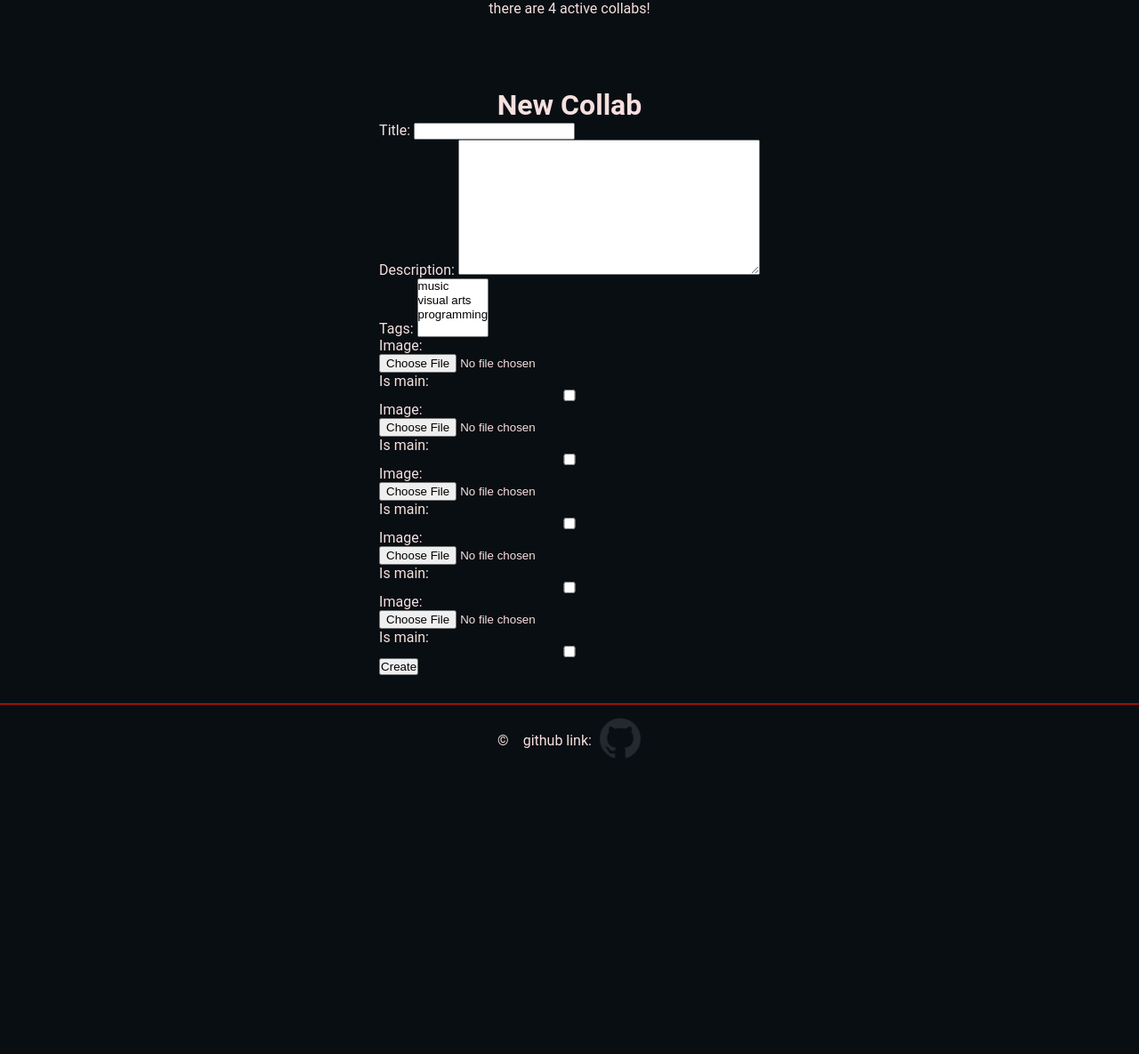
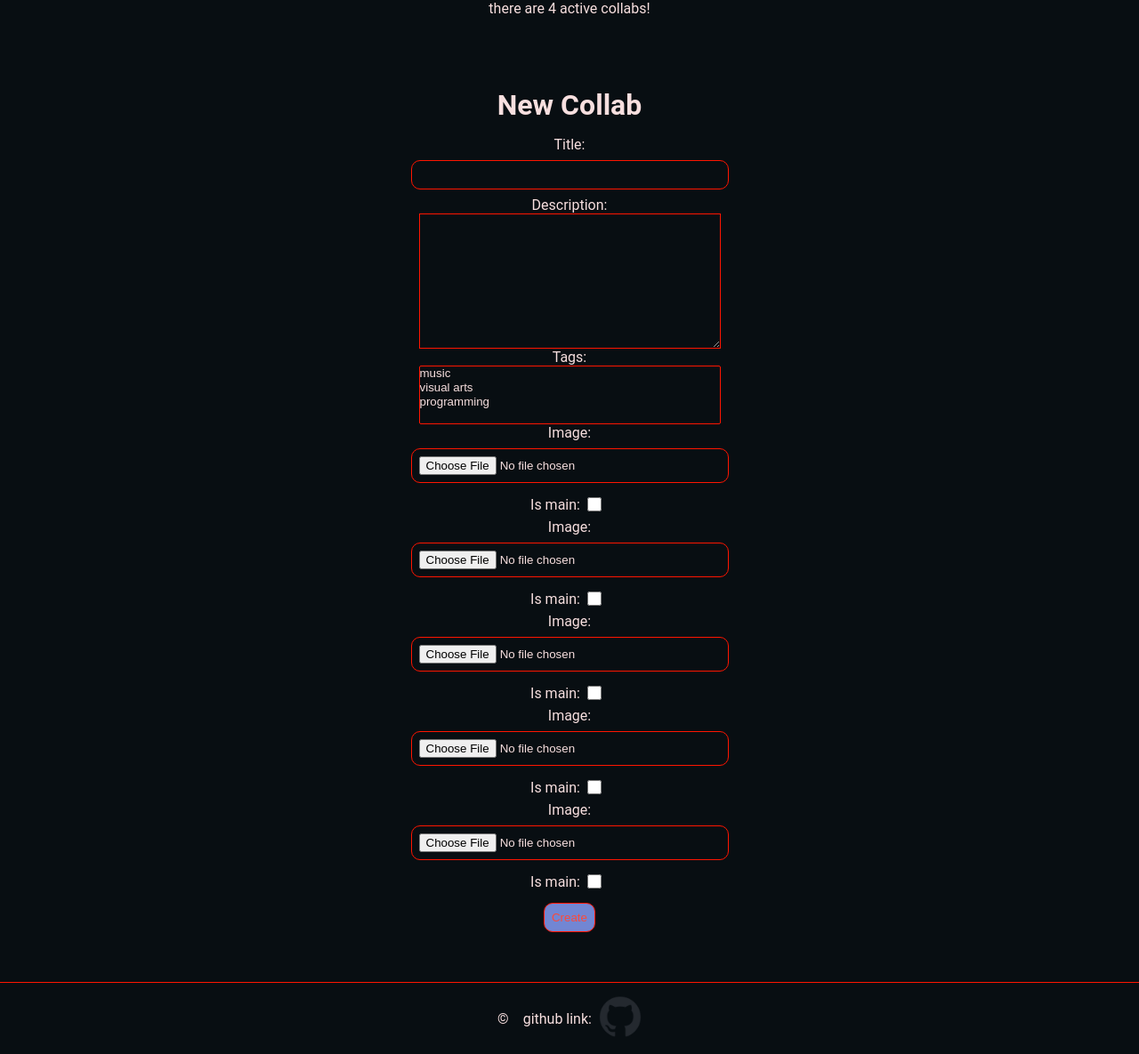
Before and after one commit to DomanskiFilip/MyCollab, a Django app: page /collabs/new/ in a window 1280 px wide. Shown: the part 142-1327 px from the top of the page at 89% size. Before the commit the page ends 994 px from the top, so only its background shows below. Run offline with Django 4.2, Linux system fonts and the light colour scheme; data comes from the database, SQL or seed files in the repository.

Commit message:
New initial raw design

```diff
--- /dev/null
+++ b/Core/static/Core/scriptNew.js
@@ -0,0 +1,64 @@
+
+// Get all checkboxes
+var checkboxes = document.querySelectorAll('input[type=checkbox]');
+
+// Add event listener to each checkbox
+checkboxes.forEach(function(checkbox) {
+    checkbox.addEventListener('change', function() {
+        // When a checkbox is checked
+        if (this.checked) {
+            // Uncheck all other checkboxes
+            checkboxes.forEach(function(otherCheckbox) {
+                if (otherCheckbox !== checkbox) {
+                    otherCheckbox.checked = false;
+                }
+            });
+        }
+    });
+});
+
+
+  document.querySelectorAll('input[type="file"]').forEach(function(input) {
+    input.addEventListener('change', function() {
+      var reader = new FileReader();
+      reader.onload = function(e) {
+        var img = new Image();
+        img.onload = function() {
+          var canvas = document.createElement('canvas');
+          var ctx = canvas.getContext('2d');
+
+          // Set the canvas dimensions to the desired size
+          var MAX_WIDTH = 200;
+          var MAX_HEIGHT = 150;
+          var width = img.width;
+          var height = img.height;
+
+          if (width > height) {
+            if (width > MAX_WIDTH) {
+              height *= MAX_WIDTH / width;
+              width = MAX_WIDTH;
+            }
+          } else {
+            if (height > MAX_HEIGHT) {
+              width *= MAX_HEIGHT / height;
+              height = MAX_HEIGHT;
+            }
+          }
+
+          canvas.width = width;
+          canvas.height = height;
+
+          // Draw the image on the canvas
+          ctx.drawImage(img, 0, 0, width, height);
+
+          // Get the data URL of the resized image
+          var dataUrl = canvas.toDataURL('image/jpeg');
+
+          // Display the resized image
+          document.querySelector('#preview' + input.name.replace(/\D/g, '')).innerHTML = '<img src="' + dataUrl + '">';
+        };
+        img.src = e.target.result;
+      };
+      reader.readAsDataURL(input.files[0]);
+    });
+  });
--- a/Core/static/Core/style.css
+++ b/Core/static/Core/style.css
@@ -43,9 +43,6 @@ body {
 ::-webkit-scrollbar-thumb:hover {
     background-color: var(--tag-bg-hover);
 }
-
-
-
 
 /* css for Base.html */
 
@@ -234,8 +231,11 @@ footer {
             }
 
                 #collabInfoBarWrapper span {
-                    text-wrap: pretty;
                     width: 50%;
+                    height: 5rem;
+                    overflow: scroll;
+                    overflow-x: hidden;
+                    text-overflow: ellipsis;
                 }
 
                 #collabInfoBarWrapper img{
@@ -325,6 +325,7 @@ footer {
         flex-direction: column;
         margin: 1rem;
         margin-bottom: 0;
+        text-overflow: ellipsis;
     }
 
     #imgContainer {
@@ -337,7 +338,7 @@ footer {
     }
 
         #imgContainer img {
-            width: 50%;
+            width: 20rem;
             height: 20rem;
             object-fit: scale-down;
             margin-bottom: 1rem;
@@ -388,3 +389,72 @@ footer {
             padding: 0.5rem;
             margin: 0.5rem;
         }
+
+/* css for new.html */
+
+#NewCollabWrapper {
+    display: flex;
+    flex-direction: column;
+    align-items: center;
+    justify-content: center;
+}
+
+    #NewCollabWrapper  h2 {
+        width: 100%;
+        text-align: center;
+        font-size: 2rem;
+    }
+
+#CollabForm {
+    display: flex;
+    flex-direction: column;
+    align-items: center;
+    justify-content: center;
+    width: 100%;
+    margin-top: 1rem;
+    margin-bottom: 1rem;
+}
+
+    #CollabForm #wrapper {
+        display: flex;
+        flex-direction: row;
+        justify-content: center;
+        align-items: center;
+        width: 100%;
+    }
+
+    #CollabForm input {
+        width: 100%;
+        padding: 0.5rem;
+        margin-top: 0.5rem;
+        margin-bottom: 0.5rem;
+        border: 1px solid var(--text-highlite);
+        border-radius: 10px;
+        background-color: var(--main);
+        color: var(--text)
+    }
+
+    #CollabForm input[type="checkbox"] {
+        width: 1rem;
+        height: 1rem;
+        margin-left: 0.5rem;
+        margin-right: 0.5rem;
+    }
+
+    #CollabForm textarea {
+        background-color: var(--main);
+        color: var(--text);
+        border: 1px solid var(--text-highlite);
+    }
+
+    #CollabForm .btn{
+            padding: 0.5rem;
+            margin: 0.5rem;
+        }
+
+#id_tags {
+    width: 100%;
+    background-color: var(--main);
+    color: var(--text);
+    border: 1px solid var(--text-highlite);
+}
--- a/Core/templates/Core/index.html
+++ b/Core/templates/Core/index.html
@@ -10,7 +10,7 @@ Index
 {% for collab, main_image in collabs_withImg %}
     <a href="{% url 'collabs:collab' collab.id %}" id="collabInfoBar">
         <section id="collabInfoBarHeader">
-            <img style="width: 190px; height: 240px" src="{{ main_image.image.url }}" alt="{{ collab.title }}">
+
 
             <h2>{{ collab.title }}</h2>
             <h2>Tags:</h2>
@@ -18,7 +18,7 @@ Index
 
         <section id="collabInfoBarWrapper">
             <span>{{ collab.description }}</span>
-
+            <img src="{{ main_image.image.url }}" alt="{{ collab.title }}">
             <ul>
                 {% for tag in collab.tags.all %}
                     <li>{{ tag.name }}</li>
--- a/collabs/templates/collabs/new.html
+++ b/collabs/templates/collabs/new.html
@@ -6,89 +6,27 @@ New Collab
 {% block content %}
 
 
-
+<main id="NewCollabWrapper">
   <h1>New Collab</h1>
 
-<form method="post" enctype="multipart/form-data">
+  <form method="post" enctype="multipart/form-data" id="CollabForm">
     {% csrf_token %}
-  {{ form.as_p }}
+    {{ form }}
     {{ formset.management_form }}
-  <div style="flex-direction: column; display: flex;">
 
       {% for form in formset %}
       {{ form.image.label_tag }} {{ form.image }}
-    <div id="preview{{ forloop.counter0 }}"></div>
+
+    <span id="preview{{ forloop.counter0 }}"></span>
+    <section id="wrapper">
         {{ form.is_main.label_tag }} {{ form.is_main }}
+    </section>
   {% endfor %}
-  </div>
-  <button type="submit">Create</button>
+    <button class="btn" type="submit">Create</button>
   </form>
+</main>
 
-<script>
-// Get all checkboxes
-var checkboxes = document.querySelectorAll('input[type=checkbox]');
-
-// Add event listener to each checkbox
-checkboxes.forEach(function(checkbox) {
-    checkbox.addEventListener('change', function() {
-        // When a checkbox is checked
-        if (this.checked) {
-            // Uncheck all other checkboxes
-            checkboxes.forEach(function(otherCheckbox) {
-                if (otherCheckbox !== checkbox) {
-                    otherCheckbox.checked = false;
-                }
-            });
-        }
-    });
-});
-
-
-  document.querySelectorAll('input[type="file"]').forEach(function(input) {
-    input.addEventListener('change', function() {
-      var reader = new FileReader();
-      reader.onload = function(e) {
-        var img = new Image();
-        img.onload = function() {
-          var canvas = document.createElement('canvas');
-          var ctx = canvas.getContext('2d');
-
-          // Set the canvas dimensions to the desired size
-          var MAX_WIDTH = 200;
-          var MAX_HEIGHT = 150;
-          var width = img.width;
-          var height = img.height;
-
-          if (width > height) {
-            if (width > MAX_WIDTH) {
-              height *= MAX_WIDTH / width;
-              width = MAX_WIDTH;
-            }
-          } else {
-            if (height > MAX_HEIGHT) {
-              width *= MAX_HEIGHT / height;
-              height = MAX_HEIGHT;
-            }
-          }
-
-          canvas.width = width;
-          canvas.height = height;
-
-          // Draw the image on the canvas
-          ctx.drawImage(img, 0, 0, width, height);
-
-          // Get the data URL of the resized image
-          var dataUrl = canvas.toDataURL('image/jpeg');
-
-          // Display the resized image
-          document.querySelector('#preview' + input.name.replace(/\D/g, '')).innerHTML = '<img src="' + dataUrl + '">';
-        };
-        img.src = e.target.result;
-      };
-      reader.readAsDataURL(input.files[0]);
-    });
-  });
-</script>
+<script src="{% static 'Core/scriptNew.js' %}"></script>
 
 
 {% endblock content %}
```
Lines whose indentation alone changed are shown as unchanged.
